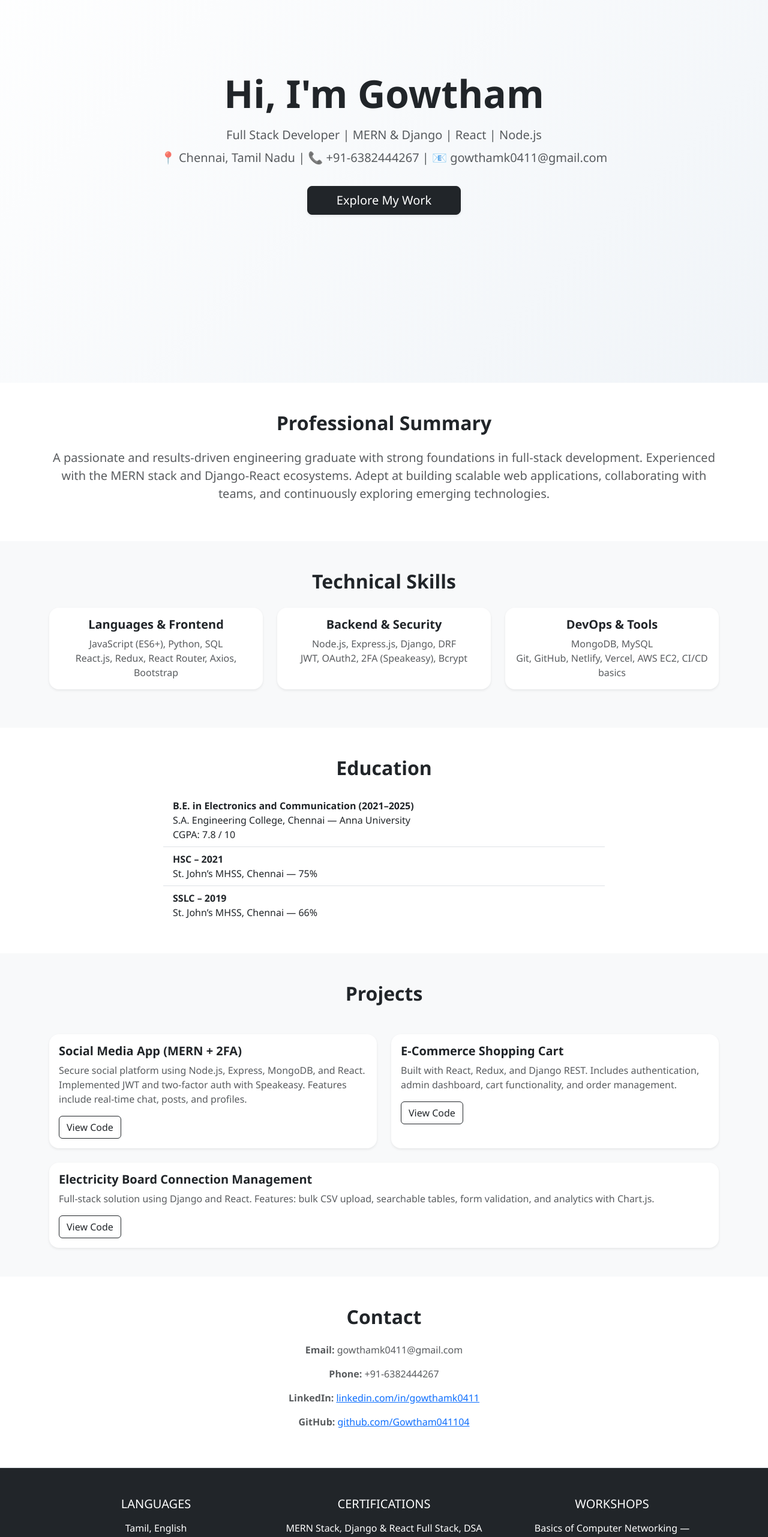
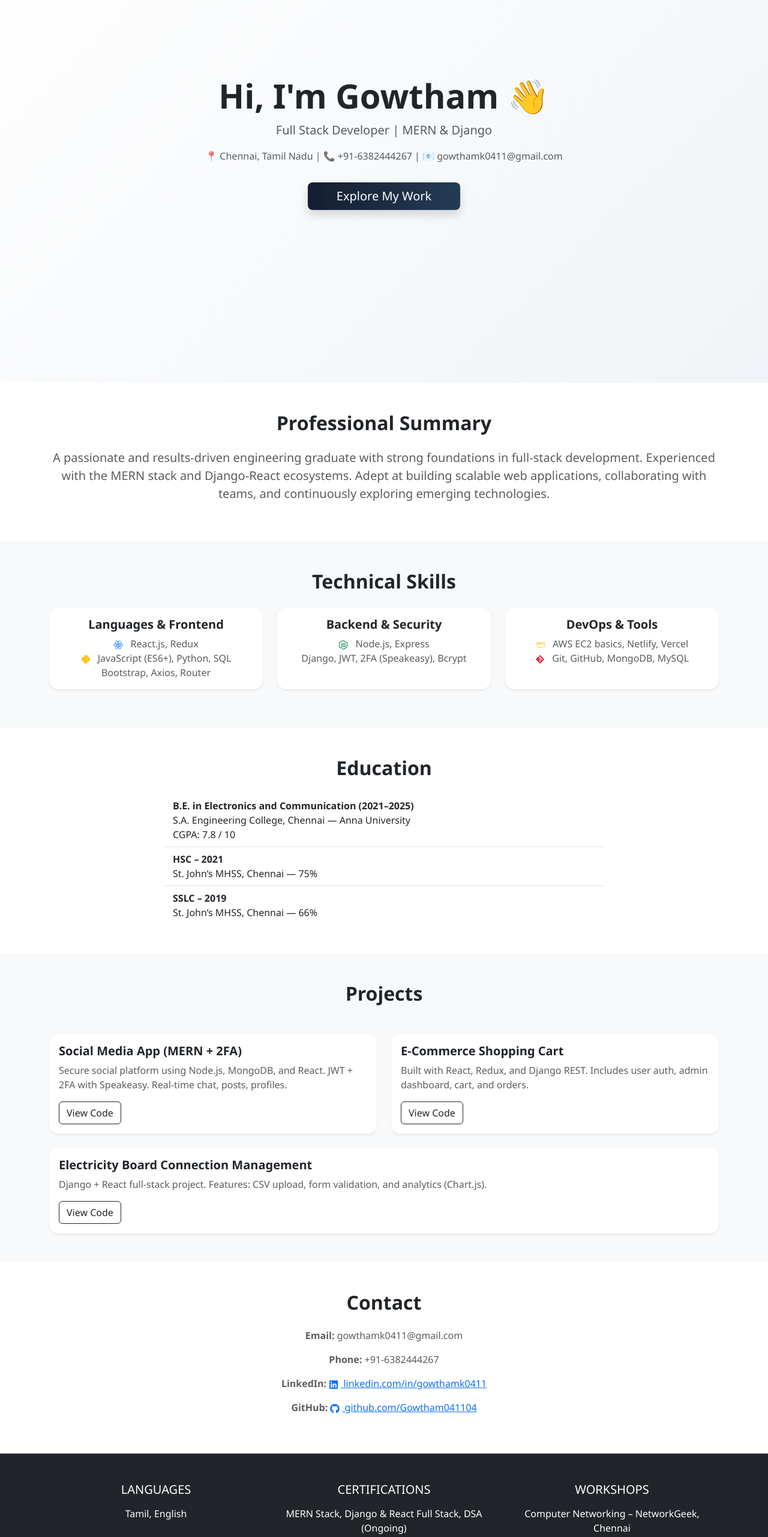
Before and after one commit to Gowtham041104/portfolio, a React (Create React App) app in the folder my-portfolio/: page / in a window 1280 px wide. Shown: the part 234-2796 px from the top of the page at 60% size. Built offline with nearby package versions, Linux system fonts and the light colour scheme.

Commit message:
added designs

```diff
--- a/my-portfolio/package.json
+++ b/my-portfolio/package.json
@@ -11,7 +11,9 @@
     "react": "^19.1.0",
     "react-bootstrap": "^2.10.10",
     "react-dom": "^19.1.0",
+    "react-icons": "^5.5.0",
     "react-scripts": "5.0.1",
+    "react-scroll": "^1.9.3",
     "web-vitals": "^2.1.4"
   },
   "scripts": {
--- a/my-portfolio/src/components/Portfolio.jsx
+++ b/my-portfolio/src/components/Portfolio.jsx
@@ -1,33 +1,79 @@
 import React from "react";
-import { Container, Navbar, Nav, Button, Card, Row, Col } from "react-bootstrap";
+import {
+  Container,
+  Navbar,
+  Nav,
+  Button,
+  Card,
+  Row,
+  Col,
+} from "react-bootstrap";
+import {
+  FaReact,
+  FaNodeJs,
+  FaPython,
+  FaGithub,
+  FaLinkedin,
+  FaAws,
+  FaGitAlt,
+} from "react-icons/fa";
+import { Link as ScrollLink } from "react-scroll";
 
 const Portfolio = () => {
   return (
-    <div style={{ fontFamily: "'Segoe UI', Tahoma, Geneva, Verdana, sans-serif", backgroundColor: "#f9f9f9" }}>
-      {/* Header */}
+    <div
+      style={{
+        fontFamily: "'Segoe UI', Tahoma, Geneva, Verdana, sans-serif",
+        backgroundColor: "#f9f9f9",
+      }}
+    >
+      {/* Navbar */}
       <Navbar bg="white" expand="lg" fixed="top" className="shadow-sm border-bottom">
         <Container>
-          <Navbar.Brand href="#home" className="fw-bold text-dark fs-3">Gowtham K</Navbar.Brand>
+          <Navbar.Brand href="#home" className="fw-bold text-dark fs-3">
+            Gowtham K
+          </Navbar.Brand>
           <Navbar.Toggle aria-controls="basic-navbar-nav" />
           <Navbar.Collapse id="basic-navbar-nav">
             <Nav className="ms-auto fw-medium">
-              <Nav.Link href="#about">About</Nav.Link>
-              <Nav.Link href="#projects">Projects</Nav.Link>
-              <Nav.Link href="#skills">Skills</Nav.Link>
-              <Nav.Link href="#education">Education</Nav.Link>
-              <Nav.Link href="#contact">Contact</Nav.Link>
+              <ScrollLink to="about" smooth className="nav-link">About</ScrollLink>
+              <ScrollLink to="projects" smooth className="nav-link">Projects</ScrollLink>
+              <ScrollLink to="skills" smooth className="nav-link">Skills</ScrollLink>
+              <ScrollLink to="education" smooth className="nav-link">Education</ScrollLink>
+              <ScrollLink to="contact" smooth className="nav-link">Contact</ScrollLink>
             </Nav>
           </Navbar.Collapse>
         </Container>
       </Navbar>
 
       {/* Hero Section */}
-      <section className="text-center d-flex align-items-center justify-content-center" style={{ marginTop: "72px", minHeight: "100vh", background: "linear-gradient(135deg, #ffffff, #f0f4f8)" }}>
+      <section
+        className="d-flex align-items-center justify-content-center text-center"
+        style={{
+          marginTop: "72px",
+          minHeight: "100vh",
+          background: "linear-gradient(135deg, #ffffff, #f0f4f8)",
+        }}
+        id="home"
+      >
         <Container>
-          <h1 className="display-3 fw-bold text-dark mb-3">Hi, I'm Gowtham</h1>
-          <p className="lead text-muted mb-2">Full Stack Developer | MERN & Django | React | Node.js</p>
-          <p className="text-muted fs-5">📍 Chennai, Tamil Nadu | 📞 +91-6382444267 | 📧 gowthamk0411@gmail.com</p>
-          <Button variant="dark" size="lg" href="#projects" className="mt-3 px-5 py-2 shadow-sm">Explore My Work</Button>
+          <h1 className="display-4 fw-bold text-dark">Hi, I'm Gowtham 👋</h1>
+          <p className="lead text-muted">Full Stack Developer | MERN & Django</p>
+          <p className="text-muted">
+            📍 Chennai, Tamil Nadu | 📞 +91-6382444267 | 📧 gowthamk0411@gmail.com
+          </p>
+          <Button
+            size="lg"
+            className="mt-3 px-5 py-2 shadow"
+            style={{
+              background: "linear-gradient(to right, #141e30, #243b55)",
+              color: "#fff",
+              border: "none",
+            }}
+            href="#projects"
+          >
+            Explore My Work
+          </Button>
         </Container>
       </section>
 
@@ -51,7 +97,9 @@ const Portfolio = () => {
                 <Card.Body>
                   <Card.Title className="text-dark fw-semibold fs-5">Languages & Frontend</Card.Title>
                   <Card.Text className="text-muted">
-                    JavaScript (ES6+), Python, SQL<br />React.js, Redux, React Router, Axios, Bootstrap
+                    <FaReact className="me-2 text-primary" /> React.js, Redux<br />
+                    <FaPython className="me-2 text-warning" /> JavaScript (ES6+), Python, SQL<br />
+                    Bootstrap, Axios, Router
                   </Card.Text>
                 </Card.Body>
               </Card>
@@ -61,7 +109,8 @@ const Portfolio = () => {
                 <Card.Body>
                   <Card.Title className="text-dark fw-semibold fs-5">Backend & Security</Card.Title>
                   <Card.Text className="text-muted">
-                    Node.js, Express.js, Django, DRF<br />JWT, OAuth2, 2FA (Speakeasy), Bcrypt
+                    <FaNodeJs className="me-2 text-success" /> Node.js, Express<br />
+                    Django, JWT, 2FA (Speakeasy), Bcrypt
                   </Card.Text>
                 </Card.Body>
               </Card>
@@ -71,7 +120,8 @@ const Portfolio = () => {
                 <Card.Body>
                   <Card.Title className="text-dark fw-semibold fs-5">DevOps & Tools</Card.Title>
                   <Card.Text className="text-muted">
-                    MongoDB, MySQL<br />Git, GitHub, Netlify, Vercel, AWS EC2, CI/CD basics
+                    <FaAws className="me-2 text-warning" /> AWS EC2 basics, Netlify, Vercel<br />
+                    <FaGitAlt className="me-2 text-danger" /> Git, GitHub, MongoDB, MySQL
                   </Card.Text>
                 </Card.Body>
               </Card>
@@ -116,9 +166,15 @@ const Portfolio = () => {
                 <Card.Body>
                   <Card.Title className="fw-semibold text-dark">Social Media App (MERN + 2FA)</Card.Title>
                   <Card.Text className="text-muted">
-                    Secure social platform using Node.js, Express, MongoDB, and React. Implemented JWT and two-factor auth with Speakeasy. Features include real-time chat, posts, and profiles.
+                    Secure social platform using Node.js, MongoDB, and React. JWT + 2FA with Speakeasy. Real-time chat, posts, profiles.
                   </Card.Text>
-                  <Button variant="outline-dark" href="https://github.com/Gowtham041104/majorproject1" target="_blank">View Code</Button>
+                  <Button
+                    variant="outline-dark"
+                    href="https://github.com/Gowtham041104/Majorproject2"
+                    target="_blank"
+                  >
+                    View Code
+                  </Button>
                 </Card.Body>
               </Card>
             </Col>
@@ -127,9 +183,15 @@ const Portfolio = () => {
                 <Card.Body>
                   <Card.Title className="fw-semibold text-dark">E-Commerce Shopping Cart</Card.Title>
                   <Card.Text className="text-muted">
-                    Built with React, Redux, and Django REST. Includes authentication, admin dashboard, cart functionality, and order management.
+                    Built with React, Redux, and Django REST. Includes user auth, admin dashboard, cart, and orders.
                   </Card.Text>
-                  <Button variant="outline-dark" href="https://github.com/Gowtham041104/book-library" target="_blank">View Code</Button>
+                  <Button
+                    variant="outline-dark"
+                    href="https://github.com/Gowtham041104/majorproject1"
+                    target="_blank"
+                  >
+                    View Code
+                  </Button>
                 </Card.Body>
               </Card>
             </Col>
@@ -138,9 +200,15 @@ const Portfolio = () => {
                 <Card.Body>
                   <Card.Title className="fw-semibold text-dark">Electricity Board Connection Management</Card.Title>
                   <Card.Text className="text-muted">
-                    Full-stack solution using Django and React. Features: bulk CSV upload, searchable tables, form validation, and analytics with Chart.js.
+                    Django + React full-stack project. Features: CSV upload, form validation, and analytics (Chart.js).
                   </Card.Text>
-                  <Button variant="outline-dark" href="https://github.com/Gowtham041104/electricity-project" target="_blank">View Code</Button>
+                  <Button
+                    variant="outline-dark"
+                    href="https://github.com/Gowtham041104/electricity-project"
+                    target="_blank"
+                  >
+                    View Code
+                  </Button>
                 </Card.Body>
               </Card>
             </Col>
@@ -155,8 +223,8 @@ const Portfolio = () => {
           <div className="text-center text-muted fs-6">
             <p><strong>Email:</strong> gowthamk0411@gmail.com</p>
             <p><strong>Phone:</strong> +91-6382444267</p>
-            <p><strong>LinkedIn:</strong> <a href="https://www.linkedin.com/in/gowthamk0411" target="_blank" rel="noopener noreferrer">linkedin.com/in/gowthamk0411</a></p>
-            <p><strong>GitHub:</strong> <a href="https://github.com/Gowtham041104" target="_blank" rel="noopener noreferrer">github.com/Gowtham041104</a></p>
+            <p><strong>LinkedIn:</strong> <a href="https://www.linkedin.com/in/gowtham-k-589128276/" target="_blank" rel="noopener noreferrer"><FaLinkedin className="me-1" /> linkedin.com/in/gowthamk0411</a></p>
+            <p><strong>GitHub:</strong> <a href="https://github.com/Gowtham041104" target="_blank" rel="noopener noreferrer"><FaGithub className="me-1" /> github.com/Gowtham041104</a></p>
           </div>
         </Container>
       </section>
@@ -175,7 +243,7 @@ const Portfolio = () => {
             </Col>
             <Col md={4} className="mb-3">
               <h5 className="text-uppercase mb-3">Workshops</h5>
-              <p className="mb-0">Basics of Computer Networking — NetworkGeek, Chennai</p>
+              <p className="mb-0">Computer Networking – NetworkGeek, Chennai</p>
             </Col>
           </Row>
           <hr className="border-top border-secondary mt-4" />
```
Also changed, not shown: 1 other file (tests, documents, lock files or other folders).
